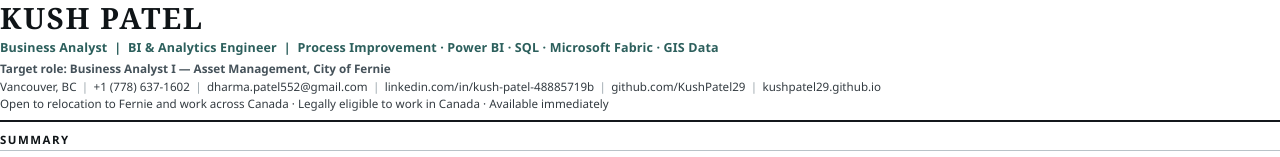
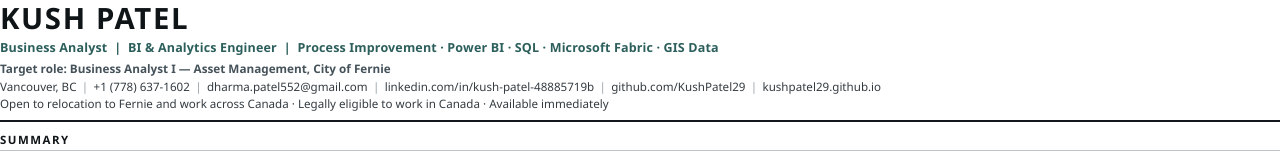
Before and after one commit to KushPatel29/KushPatel29.github.io, a plain HTML site: page resume/resume.html in a window 1280 px wide. Shown: the top 157 px of the page. Drawn offline with Linux system fonts and the light colour scheme.

Commit message:
Use standard sans-serif resume typography

```diff
--- a/resume/resume.html
+++ b/resume/resume.html
@@ -15,7 +15,7 @@
 
   /* ---------- header ---------- */
   h1 {
-    font-family: Georgia, "Times New Roman", serif;
+    font-family: "Segoe UI", Calibri, Carlito, Arial, sans-serif;
     font-size: 22pt; font-weight: 700; letter-spacing: .055em;
     margin: 0 0 2pt; text-transform: uppercase; color: #0f1417;
   }
```
Also changed, not shown: 1 other file.
